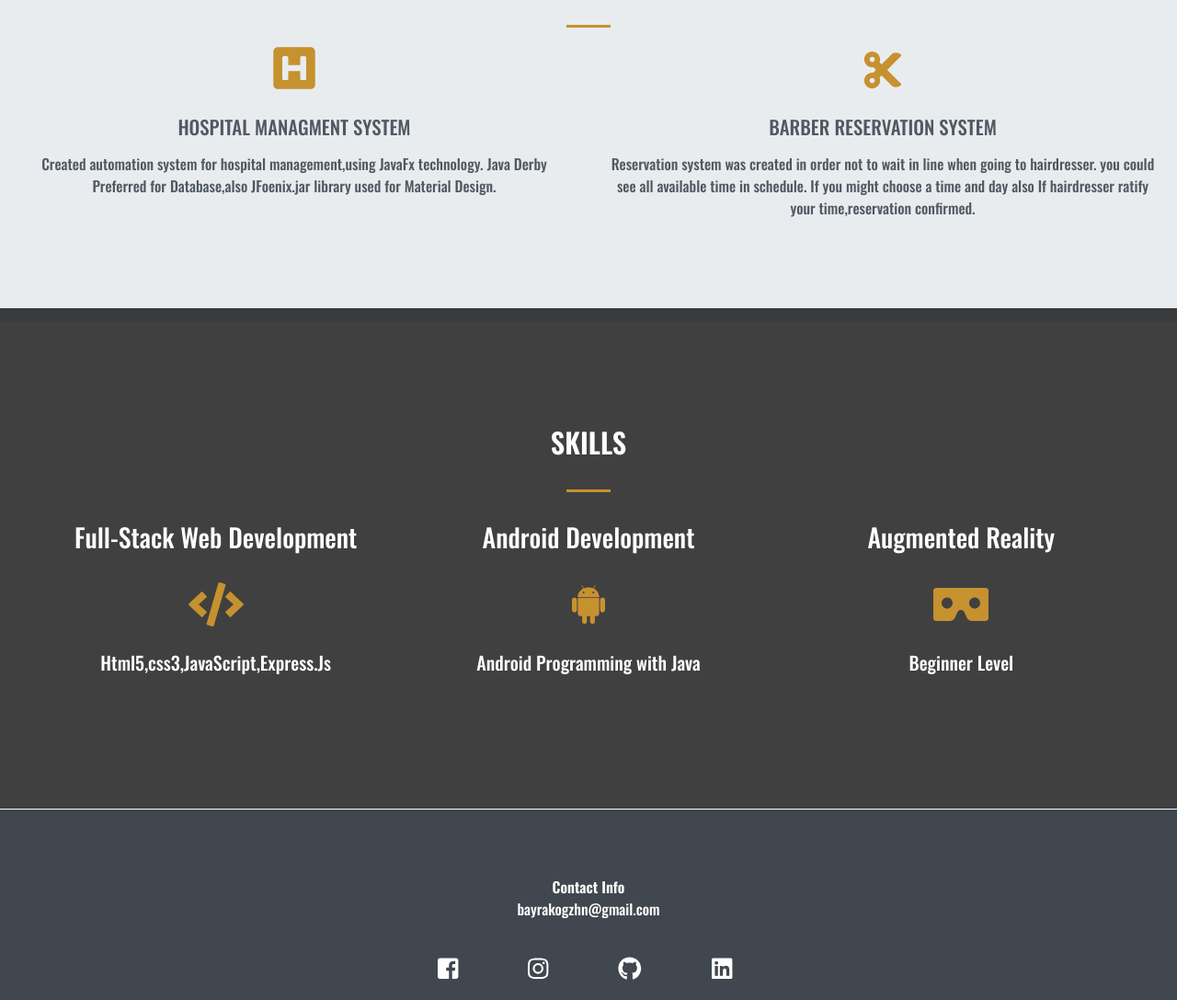
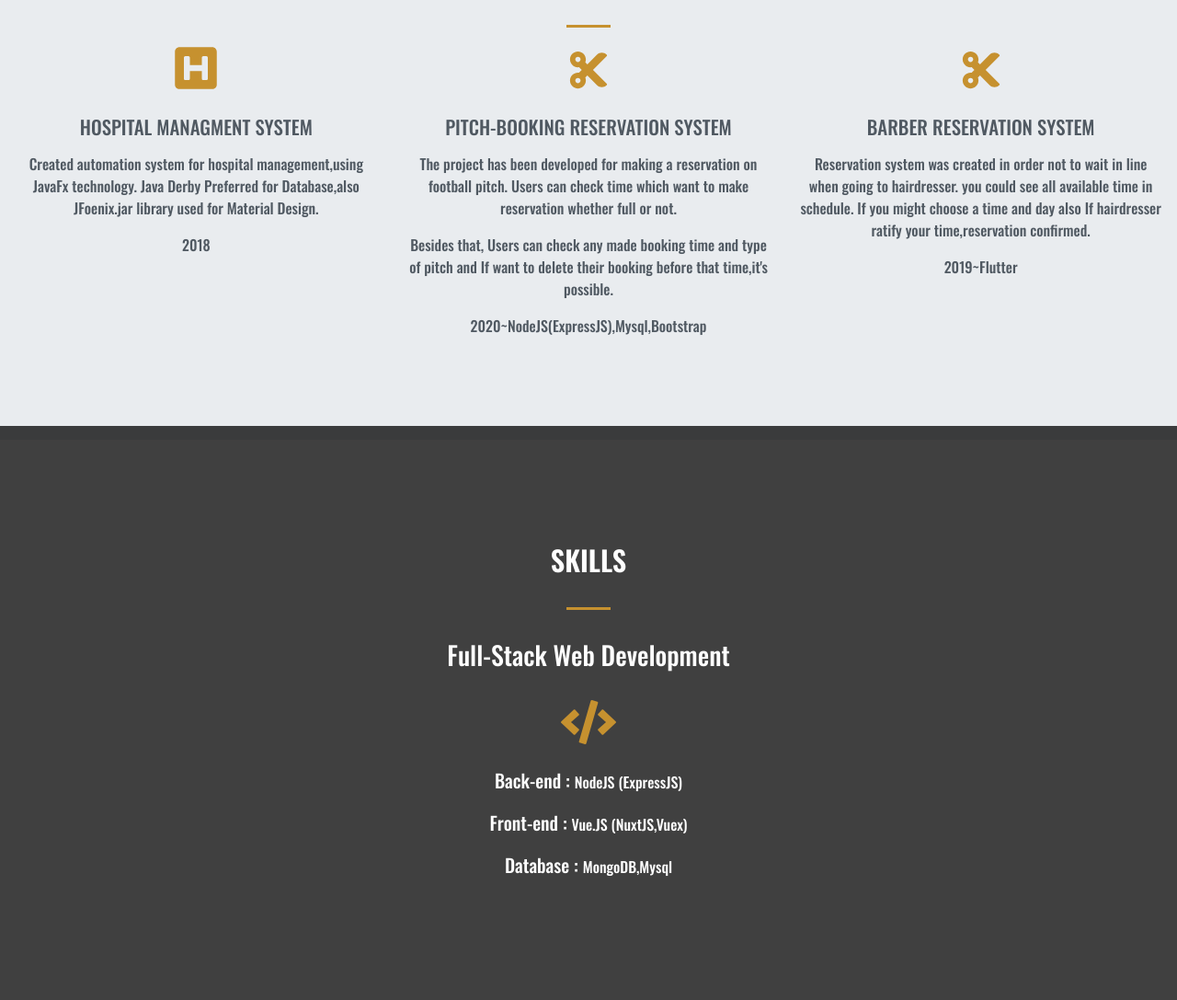
Before and after one commit to talpidaex/talpidaex.github.io, a plain HTML site: page index.html in a window 1280 px wide. Shown: the part 1181-2268 px from the top of the page at 92% size. Drawn offline with nearby package versions, Linux system fonts and the light colour scheme.

Commit message:
2021 updated

```diff
--- a/index.html
+++ b/index.html
@@ -81,21 +81,34 @@
 					<div class="heading-underline"></div>
 				</div>
 				<div class="row text-center">
-					<div class="col-md-6">
+					<div class="col-sm-4 col-md-4 col-lg-4">
 						<div class="feature">
 							<i class="fa fa-h-square fa-4x" data-fa-transform="shrink-3 up-5"></i>
 							<h3>Hospital Managment System</h3>
 							<p>Created automation system for hospital management,using JavaFx technology. Java Derby Preferred for Database,also JFoenix.jar library used for Material Design.</p>
+							<p>2018</p>
 						</div>
 					</div>
-					<div class="col-md-6">
+					<div class="col-sm-4 col-md-4 col-lg-4">
+						<div class="feature">
+							<i class="fas fa-cut fa-4x" data-fa-transform="shrink-4.5 up-4.5"></i>
+							<h3>Pitch-Booking reservation System</h3>
+							<p>The project has been developed for making a reservation on football pitch. Users can check time which want to make reservation whether full or not. </p>
+							<p> Besides that, Users can check any made booking time and type of pitch and If want to delete their booking before that time,it's possible.</p>
+
+							<p>2020~NodeJS(ExpressJS),Mysql,Bootstrap</p>
+						</div>
+					</div>
+					<div class="col-sm-4 col-md-4 col-lg-4">
 						<div class="feature">
 							<i class="fas fa-cut fa-4x" data-fa-transform="shrink-4.5 up-4.5"></i>
 							<h3>Barber reservation System</h3>
 							<p>Reservation system was created in order not to wait in line when going to hairdresser. you could see all available time in schedule. If you might choose a time and day also If hairdresser ratify your time,reservation confirmed.
 							</p>
+							<p>2019~Flutter</p>
 						</div>
 					</div>
+
 				</div>
 				<!--  End Row -->
 			</div>
@@ -113,28 +126,15 @@
 					<h3 class="heading">Skills</h3>
 					<div class="heading-underline"></div>
 				</div>
-			<div class="col-md-4">
+			<div class="col-md-12">
 				<h3>Full-Stack Web Development</h3>
 				<div class="feature">
 					<i class="fas fa-code fa-3x"></i>
 				</div>
-				 <p class="lead">Html5,css3,JavaScript,Express.Js</p>
+				 <p class="lead">Back-end : <small>NodeJS (ExpressJS) </small></p>
+				 <p class="lead mt-3">Front-end : <small> Vue.JS (NuxtJS,Vuex) </small></p>
+				 <p class="lead mt-3">Database : <small> MongoDB,Mysql </small></p>
 			</div>
-			<div class="col-md-4">
-				<h3>Android Development</h3>
-				<div class="feature">
-					<i class="fab fa-android fa-3x"></i>
-				</div>
-				 <p class="lead">Android Programming with Java</p>
-			</div>
-			<div class="col-md-4">
-				<h3>Augmented Reality</h3>
-				<div class="feature">
-					<i class="fas fa-vr-cardboard fa-3x"></i>
-				</div>
-				 <p class="lead">Beginner Level</p>
-			</div>
-
 		</div> 	<!-- End Row Dark -->
 		<div class="fixed-wrap">
 			<div class="fixed">
@@ -204,8 +204,6 @@
 					<br>
 					<strong> Contact Info</strong>
 					<p>bayrakogzhn@gmail.com</p>
-					<a href="https://www.facebook.com/oguzhan.bayrak26" target="_blank"><i class="fab fa-facebook-square"></i></a>
-					<a href="https://www.instagram.com/bayrakogzhn/" target="_blank"><i class="fab fa-instagram"></i></a>
 					<a href="https://github.com/talpidaex" target="_blank"><i class="fab fa-github"></i></a>
 					<a href="https://www.linkedin.com/in/bayrakogzhn/" target="_blank"><i class="fab fa-linkedin"></i></a>
 			</div>
```
